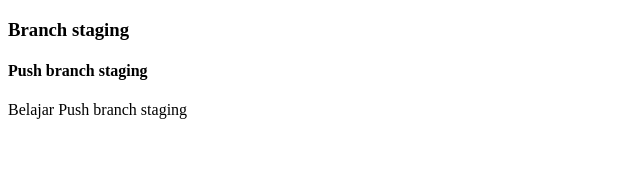
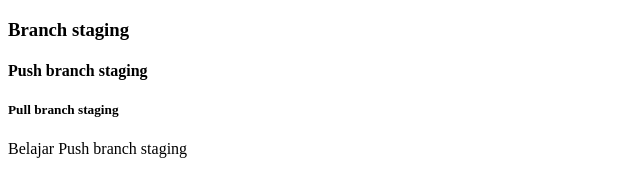
Before and after one commit to ekoheryanto/belajar-niomic, a plain HTML site: page belajar.html in a window 1280 px wide. Shown: the whole page, without its empty margins (0-640 px from the left). Drawn offline with Linux system fonts and the light colour scheme.

Commit message:
add element h5

```diff
--- a/belajar.html
+++ b/belajar.html
@@ -7,6 +7,7 @@
   <body>
 <h3>Branch staging</h3>
 <h4>Push branch staging</h4>
+<h5>Pull branch staging</h5>
 <p>Belajar Push branch staging </p>
   </body>
 </html>
```
